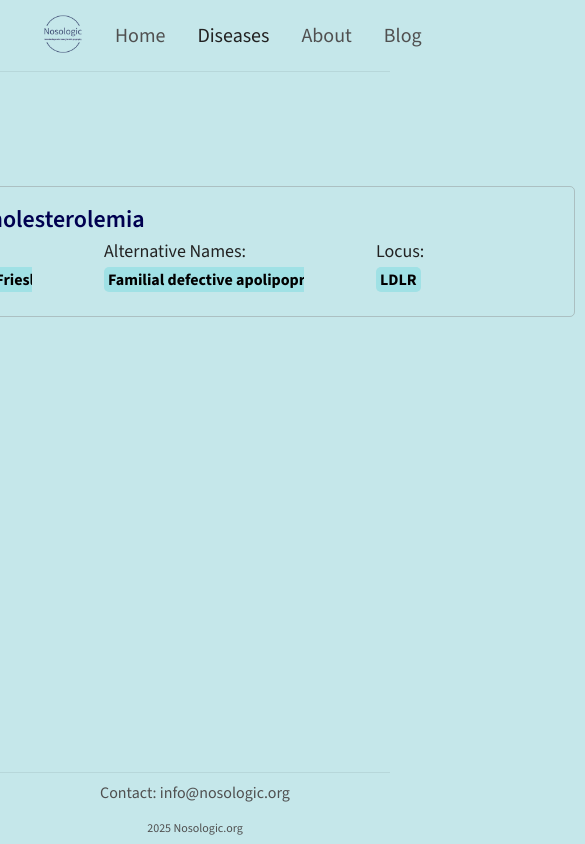
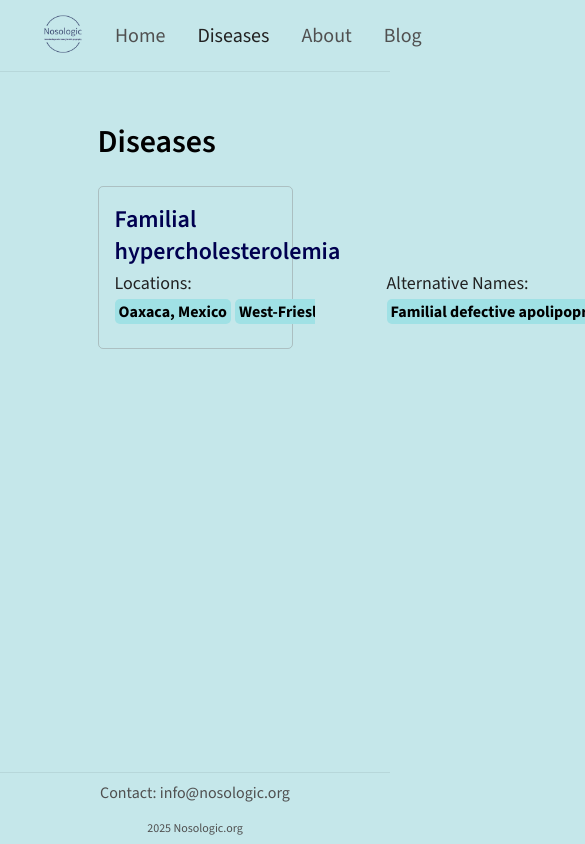
Before and after one commit to Nosologic/Nosologic-front, a React (Vite) app: page /diseases in a window 390 px wide. Shown: the top 844 px of the page, 585 px wide, since content can reach past the window. Built offline with nearby package versions, Linux system fonts and the light colour scheme.

Commit message:
Update layout styles and fix DiseasesPage title formatting
Changed main container width in SCSS to use a percentage for better responsiveness. Removed the colon from the DiseasesPage title to align with design consistency.

```diff
--- a/src/index.scss
+++ b/src/index.scss
@@ -39,7 +39,7 @@ body {
 }
 
 main {
-  width: 760px;
+  width: 50%;
   margin-top: 48px;
   display: flex;
   flex-direction: column;
--- a/src/pages/DiseasesPage.tsx
+++ b/src/pages/DiseasesPage.tsx
@@ -7,7 +7,7 @@ export default function DiseasesPage() {
     return (
         <main className={styles.diseases_page_ctr}>
             <span className={styles.page_title}>
-                Diseases:
+                Diseases
             </span>
             <CustomSearch className={styles.search_container}/>
             {/* Loops through all the records from Diseases.ts and creates a DiseaseCard for each */}
```
